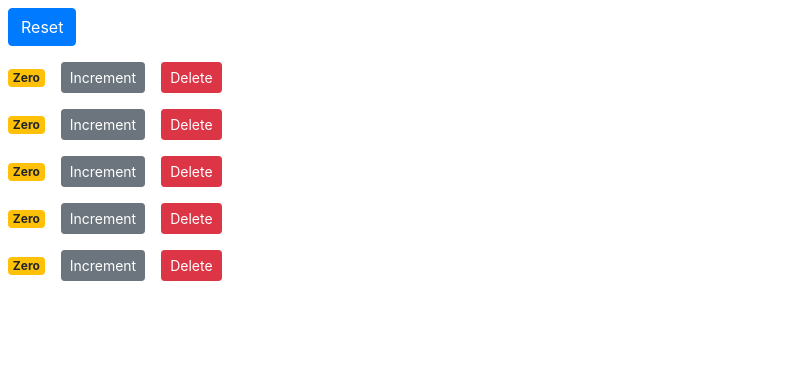
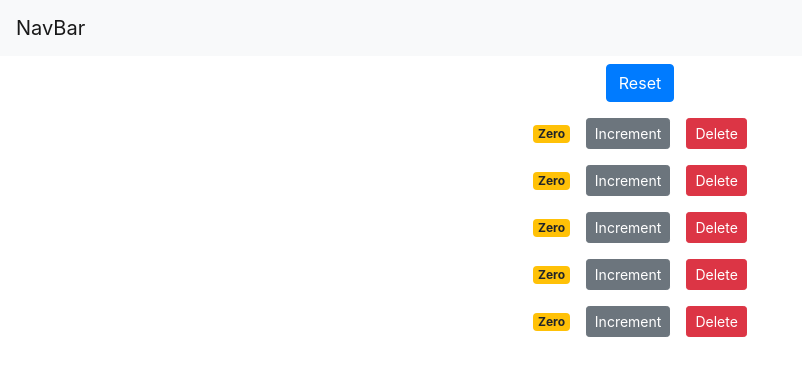
Before and after one commit to SKeerthi02/Practise-React, a React (Create React App) app: page / in a window 1280 px wide. Shown: the top 376 px of the page, without its empty margins (0-802 px from the left). Built offline with nearby package versions, Linux system fonts and the light colour scheme.

Commit message:
hands on-- adding a navbar and changing the structure of the components

```diff
--- a/src/App.js
+++ b/src/App.js
@@ -1,23 +1,15 @@
-import logo from './logo.svg';
+import React from 'react';
 import './App.css';
+import NavigationBar from "./components/navigationBar";
+import Counters from "./components/counters";
 
 function App() {
   return (
     <div className="App">
-      <header className="App-header">
-        <img src={logo} className="App-logo" alt="logo" />
-        <p>
-          Edit <code>src/App.js</code> and save to reload.
-        </p>
-        <a
-          className="App-link"
-          href="https://reactjs.org"
-          target="_blank"
-          rel="noopener noreferrer"
-        >
-          Learn React
-        </a>
-      </header>
+      <NavigationBar />
+      <main className="container">
+        <Counters/>
+      </main>
     </div>
   );
 }
--- a/src/components/counters.jsx
+++ b/src/components/counters.jsx
@@ -20,6 +20,7 @@ class Counters extends Component {
     handleIncrement = (counter) => {
         const counters = [...this.state.countersList];
         const index = counters.indexOf(counter);
+        // counters[index] = {...counter};
         counters[index].value++;
         this.setState({counters});
     }
--- /dev/null
+++ b/src/components/navigationBar.jsx
@@ -0,0 +1,15 @@
+import React, {Component} from 'react';
+
+class NavigationBar extends Component {
+    render() {
+        return (
+            <div>
+                <nav className="navbar navbar-light bg-light">
+                    <a className="navbar-brand" href="#">NavBar</a>
+                </nav>
+            </div>
+        );
+    }
+}
+
+export default NavigationBar;
--- a/src/index.js
+++ b/src/index.js
@@ -8,7 +8,7 @@ import Counters from "./components/counters";
 
 ReactDOM.render(
   <React.StrictMode>
-    <Counters />
+    <App />
   </React.StrictMode>,
   document.getElementById('root')
 );
```
